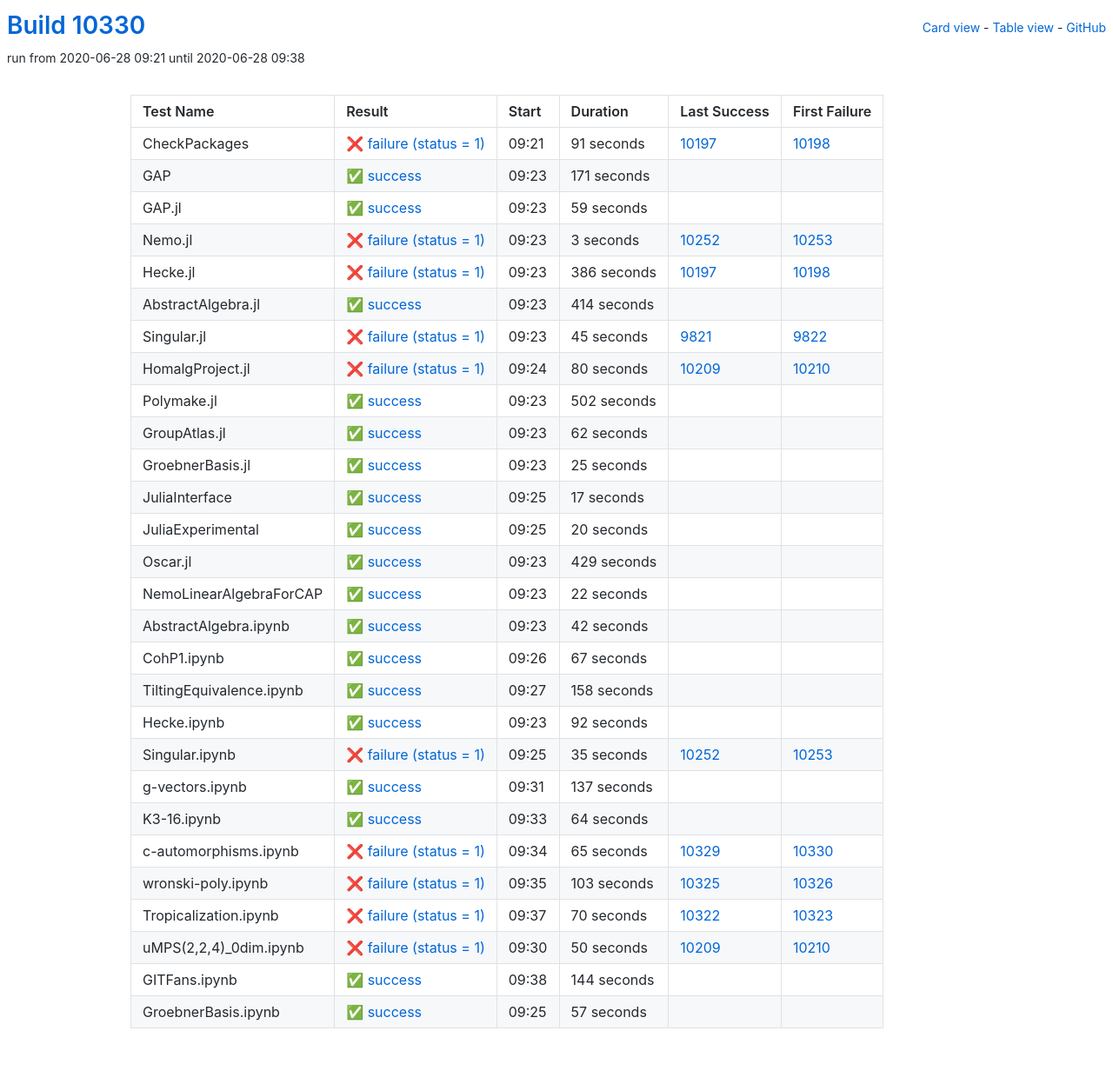
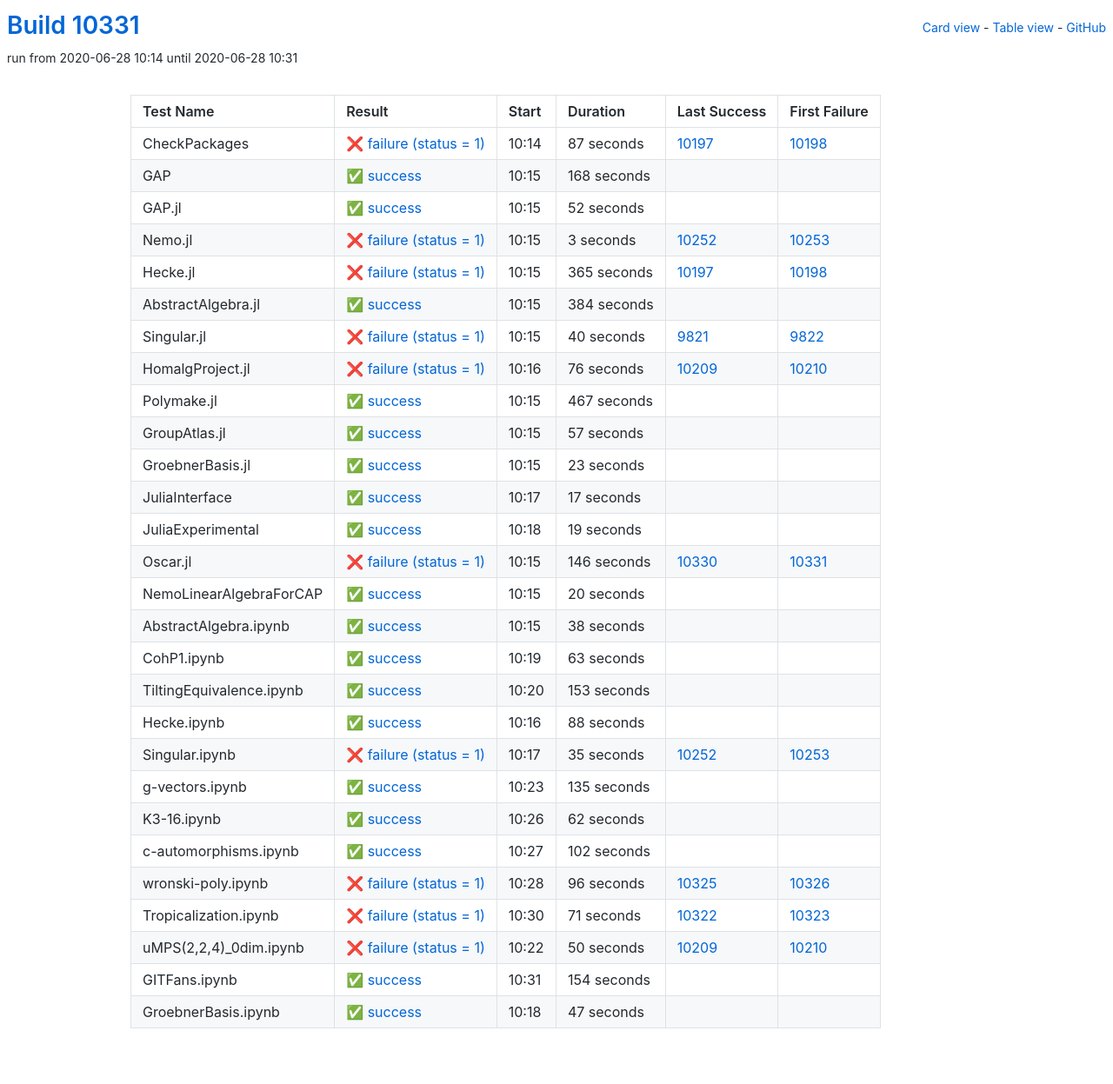
Before and after one commit to oscar-system/oscar-ci-status, a Jekyll site: the page built from table.html, in a window 1280 px wide. Shown: the whole page at 87% size. Built offline with Jekyll 4.4.1, drawn with Linux system fonts in a browser that asks for light colours.

Commit message:
Build #10331

```diff
--- a/_data/ci.yml
+++ b/_data/ci.yml
@@ -1,6 +1,6 @@
 ---
-build: 10330
-build_url: https://oscarci.mathematik.uni-kl.de/job/oscar/10330/
+build: 10331
+build_url: https://oscarci.mathematik.uni-kl.de/job/oscar/10331/
 job: oscar
 organization: oscar-system
 repo: oscar-ci-status
@@ -8,44 +8,44 @@
 tests:
 - name: CheckPackages
   id: checkpackages
-  log: https://oscarci.mathematik.uni-kl.de/job/oscar/10330/artifact/logs/build-10330/CheckPackages.log
-  start: 2020-06-28 09:21
+  log: https://oscarci.mathematik.uni-kl.de/job/oscar/10331/artifact/logs/build-10331/CheckPackages.log
+  start: 2020-06-28 10:14
   success: false
   exitcode: 1
   status: failure
-  duration: 91
+  duration: 87
   last_success: 10197
   last_success_url: https://oscarci.mathematik.uni-kl.de/job/oscar/10197/
   first_failure: 10198
   first_failure_url: https://oscarci.mathematik.uni-kl.de/job/oscar/10198/
 - name: GAP
   id: gap
-  log: https://oscarci.mathematik.uni-kl.de/job/oscar/10330/artifact/logs/build-10330/GAP.log
-  start: 2020-06-28 09:23
+  log: https://oscarci.mathematik.uni-kl.de/job/oscar/10331/artifact/logs/build-10331/GAP.log
+  start: 2020-06-28 10:15
   success: true
   exitcode: 0
   status: success
-  duration: 171
+  duration: 168
   last_success: false
   last_success_url:
   first_failure: false
   first_failure_url:
 - name: GAP.jl
   id: gap-jl
-  log: https://oscarci.mathematik.uni-kl.de/job/oscar/10330/artifact/logs/build-10330/GAP.jl.log
-  start: 2020-06-28 09:23
+  log: https://oscarci.mathematik.uni-kl.de/job/oscar/10331/artifact/logs/build-10331/GAP.jl.log
+  start: 2020-06-28 10:15
   success: true
   exitcode: 0
   status: success
-  duration: 59
+  duration: 52
   last_success: false
   last_success_url:
   first_failure: false
   first_failure_url:
 - name: Nemo.jl
   id: nemo-jl
-  log: https://oscarci.mathematik.uni-kl.de/job/oscar/10330/artifact/logs/build-10330/Nemo.jl.log
-  start: 2020-06-28 09:23
+  log: https://oscarci.mathematik.uni-kl.de/job/oscar/10331/artifact/logs/build-10331/Nemo.jl.log
+  start: 2020-06-28 10:15
   success: false
   exitcode: 1
   status: failure
@@ -56,92 +56,92 @@
   first_failure_url: https://oscarci.mathematik.uni-kl.de/job/oscar/10253/
 - name: Hecke.jl
   id: hecke-jl
-  log: https://oscarci.mathematik.uni-kl.de/job/oscar/10330/artifact/logs/build-10330/Hecke.jl.log
-  start: 2020-06-28 09:23
+  log: https://oscarci.mathematik.uni-kl.de/job/oscar/10331/artifact/logs/build-10331/Hecke.jl.log
+  start: 2020-06-28 10:15
   success: false
   exitcode: 1
   status: failure
-  duration: 386
+  duration: 365
   last_success: 10197
   last_success_url: https://oscarci.mathematik.uni-kl.de/job/oscar/10197/
   first_failure: 10198
   first_failure_url: https://oscarci.mathematik.uni-kl.de/job/oscar/10198/
 - name: AbstractAlgebra.jl
   id: abstractalgebra-jl
-  log: https://oscarci.mathematik.uni-kl.de/job/oscar/10330/artifact/logs/build-10330/AbstractAlgebra.jl.log
-  start: 2020-06-28 09:23
+  log: https://oscarci.mathematik.uni-kl.de/job/oscar/10331/artifact/logs/build-10331/AbstractAlgebra.jl.log
+  start: 2020-06-28 10:15
   success: true
   exitcode: 0
   status: success
-  duration: 414
+  duration: 384
   last_success: false
   last_success_url:
   first_failure: false
   first_failure_url:
 - name: Singular.jl
   id: singular-jl
-  log: https://oscarci.mathematik.uni-kl.de/job/oscar/10330/artifact/logs/build-10330/Singular.jl.log
-  start: 2020-06-28 09:23
+  log: https://oscarci.mathematik.uni-kl.de/job/oscar/10331/artifact/logs/build-10331/Singular.jl.log
+  start: 2020-06-28 10:15
   success: false
   exitcode: 1
   status: failure
-  duration: 45
+  duration: 40
   last_success: 9821
   last_success_url: https://oscarci.mathematik.uni-kl.de/job/oscar/9821/
   first_failure: 9822
   first_failure_url: https://oscarci.mathematik.uni-kl.de/job/oscar/9822/
 - name: HomalgProject.jl
   id: homalgproject-jl
-  log: https://oscarci.mathematik.uni-kl.de/job/oscar/10330/artifact/logs/build-10330/HomalgProject.jl.log
-  start: 2020-06-28 09:24
+  log: https://oscarci.mathematik.uni-kl.de/job/oscar/10331/artifact/logs/build-10331/HomalgProject.jl.log
+  start: 2020-06-28 10:16
   success: false
   exitcode: 1
   status: failure
-  duration: 80
+  duration: 76
   last_success: 10209
   last_success_url: https://oscarci.mathematik.uni-kl.de/job/oscar/10209/
   first_failure: 10210
   first_failure_url: https://oscarci.mathematik.uni-kl.de/job/oscar/10210/
 - name: Polymake.jl
   id: polymake-jl
-  log: https://oscarci.mathematik.uni-kl.de/job/oscar/10330/artifact/logs/build-10330/Polymake.jl.log
-  start: 2020-06-28 09:23
+  log: https://oscarci.mathematik.uni-kl.de/job/oscar/10331/artifact/logs/build-10331/Polymake.jl.log
+  start: 2020-06-28 10:15
   success: true
   exitcode: 0
   status: success
-  duration: 502
+  duration: 467
   last_success: false
   last_success_url:
   first_failure: false
   first_failure_url:
 - name: GroupAtlas.jl
   id: groupatlas-jl
-  log: https://oscarci.mathematik.uni-kl.de/job/oscar/10330/artifact/logs/build-10330/GroupAtlas.jl.log
-  start: 2020-06-28 09:23
+  log: https://oscarci.mathematik.uni-kl.de/job/oscar/10331/artifact/logs/build-10331/GroupAtlas.jl.log
+  start: 2020-06-28 10:15
   success: true
   exitcode: 0
   status: success
-  duration: 62
+  duration: 57
   last_success: false
   last_success_url:
   first_failure: false
   first_failure_url:
 - name: GroebnerBasis.jl
   id: groebnerbasis-jl
-  log: https://oscarci.mathematik.uni-kl.de/job/oscar/10330/artifact/logs/build-10330/GroebnerBasis.jl.log
-  start: 2020-06-28 09:23
+  log: https://oscarci.mathematik.uni-kl.de/job/oscar/10331/artifact/logs/build-10331/GroebnerBasis.jl.log
+  start: 2020-06-28 10:15
   success: true
   exitcode: 0
   status: success
-  duration: 25
+  duration: 23
   last_success: false
   last_success_url:
   first_failure: false
   first_failure_url:
 - name: JuliaInterface
   id: juliainterface
-  log: https://oscarci.mathematik.uni-kl.de/job/oscar/10330/artifact/logs/build-10330/JuliaInterface.log
-  start: 2020-06-28 09:25
+  log: https://oscarci.mathematik.uni-kl.de/job/oscar/10331/artifact/logs/build-10331/JuliaInterface.log
+  start: 2020-06-28 10:17
   success: true
   exitcode: 0
   status: success
@@ -152,8 +152,32 @@
   first_failure_url:
 - name: JuliaExperimental
   id: juliaexperimental
-  log: https://oscarci.mathematik.uni-kl.de/job/oscar/10330/artifact/logs/build-10330/JuliaExperimental.log
-  start: 2020-06-28 09:25
+  log: https://oscarci.mathematik.uni-kl.de/job/oscar/10331/artifact/logs/build-10331/JuliaExperimental.log
+  start: 2020-06-28 10:18
+  success: true
+  exitcode: 0
+  status: success
+  duration: 19
+  last_success: false
+  last_success_url:
+  first_failure: false
+  first_failure_url:
+- name: Oscar.jl
+  id: oscar-jl
+  log: https://oscarci.mathematik.uni-kl.de/job/oscar/10331/artifact/logs/build-10331/Oscar.jl.log
+  start: 2020-06-28 10:15
+  success: false
+  exitcode: 1
+  status: failure
+  duration: 146
+  last_success: 10330
+  last_success_url: https://oscarci.mathematik.uni-kl.de/job/oscar/10330/
+  first_failure: 10331
+  first_failure_url: https://oscarci.mathematik.uni-kl.de/job/oscar/10331/
+- name: NemoLinearAlgebraForCAP
+  id: nemolinearalgebraforcap
+  log: https://oscarci.mathematik.uni-kl.de/job/oscar/10331/artifact/logs/build-10331/NemoLinearAlgebraForCAP.log
+  start: 2020-06-28 10:15
   success: true
   exitcode: 0
   status: success
@@ -162,82 +186,58 @@
   last_success_url:
   first_failure: false
   first_failure_url:
-- name: Oscar.jl
-  id: oscar-jl
-  log: https://oscarci.mathematik.uni-kl.de/job/oscar/10330/artifact/logs/build-10330/Oscar.jl.log
-  start: 2020-06-28 09:23
+- name: AbstractAlgebra.ipynb
+  id: abstractalgebra-ipynb
+  log: https://oscarci.mathematik.uni-kl.de/job/oscar/10331/artifact/logs/build-10331/AbstractAlgebra.ipynb.log
+  start: 2020-06-28 10:15
   success: true
   exitcode: 0
   status: success
-  duration: 429
-  last_success: false
-  last_success_url:
-  first_failure: false
-  first_failure_url:
-- name: NemoLinearAlgebraForCAP
-  id: nemolinearalgebraforcap
-  log: https://oscarci.mathematik.uni-kl.de/job/oscar/10330/artifact/logs/build-10330/NemoLinearAlgebraForCAP.log
-  start: 2020-06-28 09:23
-  success: true
-  exitcode: 0
-  status: success
-  duration: 22
-  last_success: false
-  last_success_url:
-  first_failure: false
-  first_failure_url:
-- name: AbstractAlgebra.ipynb
-  id: abstractalgebra-ipynb
-  log: https://oscarci.mathematik.uni-kl.de/job/oscar/10330/artifact/logs/build-10330/AbstractAlgebra.ipynb.log
-  start: 2020-06-28 09:23
-  success: true
-  exitcode: 0
-  status: success
-  duration: 42
+  duration: 38
   last_success: false
   last_success_url:
   first_failure: false
   first_failure_url:
 - name: CohP1.ipynb
   id: cohp1-ipynb
-  log: https://oscarci.mathematik.uni-kl.de/job/oscar/10330/artifact/logs/build-10330/CohP1.ipynb.log
-  start: 2020-06-28 09:26
+  log: https://oscarci.mathematik.uni-kl.de/job/oscar/10331/artifact/logs/build-10331/CohP1.ipynb.log
+  start: 2020-06-28 10:19
   success: true
   exitcode: 0
   status: success
-  duration: 67
+  duration: 63
   last_success: false
   last_success_url:
   first_failure: false
   first_failure_url:
 - name: TiltingEquivalence.ipynb
   id: tiltingequivalence-ipynb
-  log: https://oscarci.mathematik.uni-kl.de/job/oscar/10330/artifact/logs/build-10330/TiltingEquivalence.ipynb.log
-  start: 2020-06-28 09:27
+  log: https://oscarci.mathematik.uni-kl.de/job/oscar/10331/artifact/logs/build-10331/TiltingEquivalence.ipynb.log
+  start: 2020-06-28 10:20
   success: true
   exitcode: 0
   status: success
-  duration: 158
+  duration: 153
   last_success: false
   last_success_url:
   first_failure: false
   first_failure_url:
 - name: Hecke.ipynb
   id: hecke-ipynb
-  log: https://oscarci.mathematik.uni-kl.de/job/oscar/10330/artifact/logs/build-10330/Hecke.ipynb.log
-  start: 2020-06-28 09:23
+  log: https://oscarci.mathematik.uni-kl.de/job/oscar/10331/artifact/logs/build-10331/Hecke.ipynb.log
+  start: 2020-06-28 10:16
   success: true
   exitcode: 0
   status: success
-  duration: 92
+  duration: 88
   last_success: false
   last_success_url:
   first_failure: false
   first_failure_url:
 - name: Singular.ipynb
   id: singular-ipynb
-  log: https://oscarci.mathematik.uni-kl.de/job/oscar/10330/artifact/logs/build-10330/Singular.ipynb.log
-  start: 2020-06-28 09:25
+  log: https://oscarci.mathematik.uni-kl.de/job/oscar/10331/artifact/logs/build-10331/Singular.ipynb.log
+  start: 2020-06-28 10:17
   success: false
   exitcode: 1
   status: failure
@@ -248,68 +248,68 @@
   first_failure_url: https://oscarci.mathematik.uni-kl.de/job/oscar/10253/
 - name: g-vectors.ipynb
   id: g-vectors-ipynb
-  log: https://oscarci.mathematik.uni-kl.de/job/oscar/10330/artifact/logs/build-10330/g-vectors.ipynb.log
-  start: 2020-06-28 09:31
+  log: https://oscarci.mathematik.uni-kl.de/job/oscar/10331/artifact/logs/build-10331/g-vectors.ipynb.log
+  start: 2020-06-28 10:23
   success: true
   exitcode: 0
   status: success
-  duration: 137
+  duration: 135
   last_success: false
   last_success_url:
   first_failure: false
   first_failure_url:
 - name: K3-16.ipynb
   id: k3-16-ipynb
-  log: https://oscarci.mathematik.uni-kl.de/job/oscar/10330/artifact/logs/build-10330/K3-16.ipynb.log
-  start: 2020-06-28 09:33
+  log: https://oscarci.mathematik.uni-kl.de/job/oscar/10331/artifact/logs/build-10331/K3-16.ipynb.log
+  start: 2020-06-28 10:26
   success: true
   exitcode: 0
   status: success
-  duration: 64
+  duration: 62
   last_success: false
   last_success_url:
   first_failure: false
   first_failure_url:
 - name: c-automorphisms.ipynb
   id: c-automorphisms-ipynb
-  log: https://oscarci.mathematik.uni-kl.de/job/oscar/10330/artifact/logs/build-10330/c-automorphisms.ipynb.log
-  start: 2020-06-28 09:34
+  log: https://oscarci.mathematik.uni-kl.de/job/oscar/10331/artifact/logs/build-10331/c-automorphisms.ipynb.log
+  start: 2020-06-28 10:27
+  success: true
+  exitcode: 0
+  status: success
+  duration: 102
+  last_success: false
+  last_success_url:
+  first_failure: false
+  first_failure_url:
+- name: wronski-poly.ipynb
+  id: wronski-poly-ipynb
+  log: https://oscarci.mathematik.uni-kl.de/job/oscar/10331/artifact/logs/build-10331/wronski-poly.ipynb.log
+  start: 2020-06-28 10:28
   success: false
   exitcode: 1
   status: failure
-  duration: 65
-  last_success: 10329
-  last_success_url: https://oscarci.mathematik.uni-kl.de/job/oscar/10329/
-  first_failure: 10330
-  first_failure_url: https://oscarci.mathematik.uni-kl.de/job/oscar/10330/
-- name: wronski-poly.ipynb
-  id: wronski-poly-ipynb
-  log: https://oscarci.mathematik.uni-kl.de/job/oscar/10330/artifact/logs/build-10330/wronski-poly.ipynb.log
-  start: 2020-06-28 09:35
-  success: false
-  exitcode: 1
-  status: failure
-  duration: 103
+  duration: 96
   last_success: 10325
   last_success_url: https://oscarci.mathematik.uni-kl.de/job/oscar/10325/
   first_failure: 10326
   first_failure_url: https://oscarci.mathematik.uni-kl.de/job/oscar/10326/
 - name: Tropicalization.ipynb
   id: tropicalization-ipynb
-  log: https://oscarci.mathematik.uni-kl.de/job/oscar/10330/artifact/logs/build-10330/Tropicalization.ipynb.log
-  start: 2020-06-28 09:37
+  log: https://oscarci.mathematik.uni-kl.de/job/oscar/10331/artifact/logs/build-10331/Tropicalization.ipynb.log
+  start: 2020-06-28 10:30
   success: false
   exitcode: 1
   status: failure
-  duration: 70
+  duration: 71
   last_success: 10322
   last_success_url: https://oscarci.mathematik.uni-kl.de/job/oscar/10322/
   first_failure: 10323
   first_failure_url: https://oscarci.mathematik.uni-kl.de/job/oscar/10323/
 - name: uMPS(2,2,4)_0dim.ipynb
   id: umps-2-2-4-0dim-ipynb
-  log: https://oscarci.mathematik.uni-kl.de/job/oscar/10330/artifact/logs/build-10330/uMPS-2-2-4-_0dim.ipynb.log
-  start: 2020-06-28 09:30
+  log: https://oscarci.mathematik.uni-kl.de/job/oscar/10331/artifact/logs/build-10331/uMPS-2-2-4-_0dim.ipynb.log
+  start: 2020-06-28 10:22
   success: false
   exitcode: 1
   status: failure
@@ -320,24 +320,24 @@
   first_failure_url: https://oscarci.mathematik.uni-kl.de/job/oscar/10210/
 - name: GITFans.ipynb
   id: gitfans-ipynb
-  log: https://oscarci.mathematik.uni-kl.de/job/oscar/10330/artifact/logs/build-10330/GITFans.ipynb.log
-  start: 2020-06-28 09:38
+  log: https://oscarci.mathematik.uni-kl.de/job/oscar/10331/artifact/logs/build-10331/GITFans.ipynb.log
+  start: 2020-06-28 10:31
   success: true
   exitcode: 0
   status: success
-  duration: 144
+  duration: 154
   last_success: false
   last_success_url:
   first_failure: false
   first_failure_url:
 - name: GroebnerBasis.ipynb
   id: groebnerbasis-ipynb
-  log: https://oscarci.mathematik.uni-kl.de/job/oscar/10330/artifact/logs/build-10330/GroebnerBasis.ipynb.log
-  start: 2020-06-28 09:25
+  log: https://oscarci.mathematik.uni-kl.de/job/oscar/10331/artifact/logs/build-10331/GroebnerBasis.ipynb.log
+  start: 2020-06-28 10:18
   success: true
   exitcode: 0
   status: success
-  duration: 57
+  duration: 47
   last_success: false
   last_success_url:
   first_failure: false
```
Also changed, not shown: README.md.
